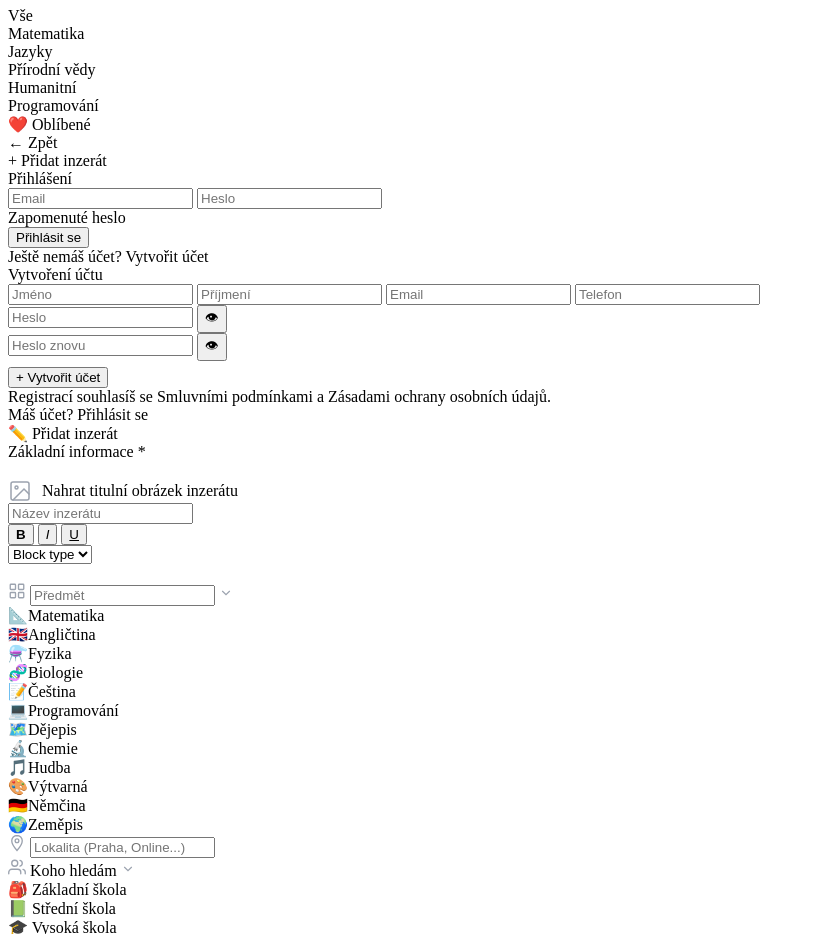
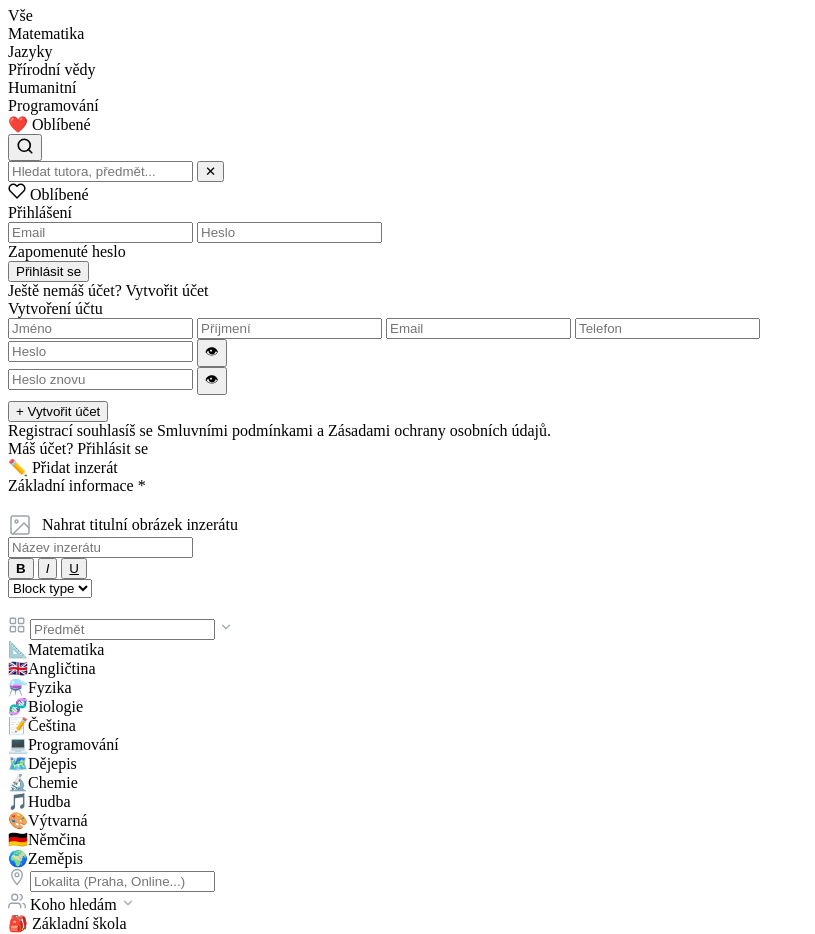
Before and after one commit to MajklEdit/nauc-me, a website with bundled scripts: page index.html in a window 1280 px wide. Shown: the part 920-1854 px from the top of the page, without its empty margins (0-815 px from the left). Built offline with nearby package versions, Linux system fonts and the light colour scheme; a script that the page names is missing.

Commit message:
Update index.html

```diff
--- a/index.html
+++ b/index.html
@@ -166,10 +166,21 @@
       <div id="cards-grid"></div>
     </div>
   </div>
-  <div class="bottom-bar">
-    <div class="bottom-action cancel" onclick="showPage('page-home')">← Zpět</div>
+  <div class="bottom-bar browse-bottom-bar">
+    <div class="mobile-search-wrap" id="mobile-search-wrap">
+      <button class="mobile-search-toggle" id="mobile-search-toggle" onclick="toggleMobileSearch()" title="Hledat">
+        <svg width="18" height="18" viewBox="0 0 24 24" fill="none" stroke="currentColor" stroke-width="2.2" stroke-linecap="round"><circle cx="11" cy="11" r="8"/><line x1="21" y1="21" x2="16.65" y2="16.65"/></svg>
+      </button>
+      <div class="mobile-search-input-wrap" id="mobile-search-input-wrap">
+        <input type="text" id="mobile-search-input" placeholder="Hledat tutora, předmět..." oninput="syncMobileSearch(this.value)" autocomplete="off">
+        <button class="mobile-search-clear" onclick="clearMobileSearch()">✕</button>
+      </div>
+    </div>
     <div class="bottom-divider"></div>
-    <div class="bottom-action save" onclick="showPage('page-add')">+ Přidat inzerát</div>
+    <div class="bottom-action fav" onclick="setKategorieById('oblibene')">
+      <svg width="18" height="18" viewBox="0 0 24 24" fill="none" stroke="currentColor" stroke-width="2" stroke-linecap="round"><path d="M20.84 4.61a5.5 5.5 0 0 0-7.78 0L12 5.67l-1.06-1.06a5.5 5.5 0 0 0-7.78 7.78l1.06 1.06L12 21.23l7.78-7.78 1.06-1.06a5.5 5.5 0 0 0 0-7.78z"/></svg>
+      <span>Oblíbené</span>
+    </div>
   </div>
 </div>
 
```
